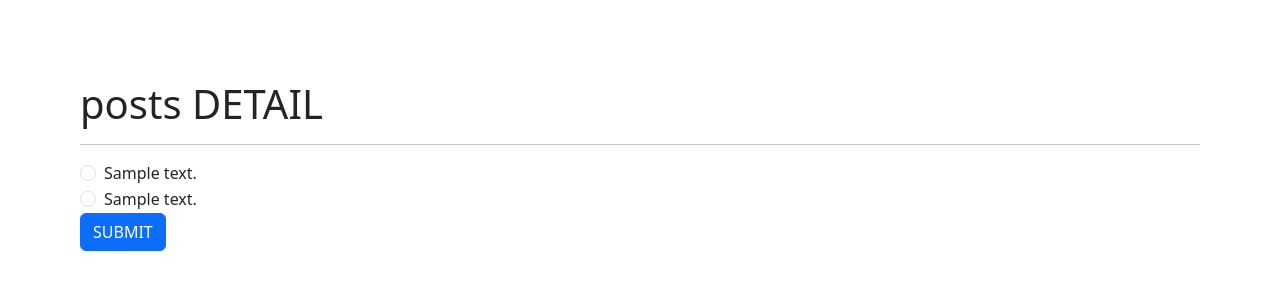
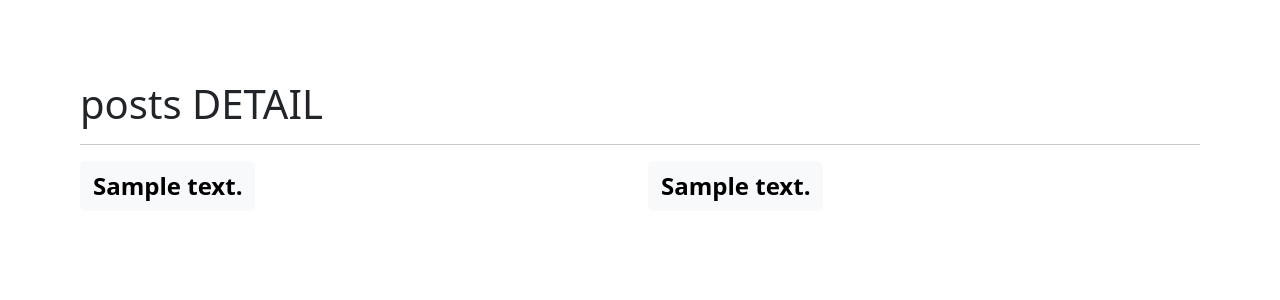
Before and after one commit to ssongnoss66/AprNineteenth, a Django app: page /posts/1 in a window 1280 px wide. Shown: the top 300 px of the page. Run offline with Django 3.2, Linux system fonts and the light colour scheme; tables that the repository leaves empty hold one stand-in row (values such as "Sample post"); some libraries are stand-ins or nearby versions.

Commit message:
0428 0054 posts fix

```diff
--- a/accounts/templates/accounts/login.html
+++ b/accounts/templates/accounts/login.html
@@ -19,6 +19,8 @@
     {{ field }}
   </div>
   {% endfor %}
-  <input type="submit" class="btn btn-primary">
+  <div class="d-grid gap-2 mb-2">
+    <input type="submit" class="btn btn-primary">
+  </div>
 </form>
 {% endblock content %}
--- a/posts/models.py
+++ b/posts/models.py
@@ -4,8 +4,8 @@ from django.conf import settings
 # Create your models here.
 class Post(models.Model):
     title = models.CharField(max_length=50)
-    select1_user = models.ManyToManyField(settings.AUTH_USER_MODEL, related_name='select1_user')
+    select1_users = models.ManyToManyField(settings.AUTH_USER_MODEL, related_name='select1_post')
     select1_content = models.CharField(max_length=50)
-    select2_user = models.ManyToManyField(settings.AUTH_USER_MODEL, related_name='select2_user')
+    select2_users = models.ManyToManyField(settings.AUTH_USER_MODEL, related_name='select2_post')
     select2_content = models.CharField(max_length=50)
     user = models.ForeignKey(settings.AUTH_USER_MODEL, on_delete=models.CASCADE)
--- a/posts/templates/posts/detail.html
+++ b/posts/templates/posts/detail.html
@@ -11,44 +11,57 @@
 {% block content %}
 <h1>posts DETAIL</h1>
 <hr>
+<div class="d-flex gap-3">
+  <div class="d-flex flex-column gap-3 w-100">
+    <form id="select-form1" data-post-id="{{ post.pk }}" data-post-content="{{ post.select1_content }}">
+      {% csrf_token %}
+      {% if user in post.select1_users.all %}
+        <input id="select1" type="submit" class="btn btn-light fw-bold fs-4" style="background-color: #d3d4d5;" value = "{{ post.select1_content }}">
+      {% else %}
+        <input id="select1" type="submit" class="btn btn-light fw-bold fs-4" value = "{{ post.select1_content }}">
+      {% endif %}
+    </form>
+  </div>
+  <div class="d-flex flex-column gap-3 w-100">
+    <form id="select-form2" data-post-id="{{ post.pk }}" data-post-content="{{ post.select2_content }}">
+      {% csrf_token %}
+      {% if user in post.select2_users.all %}
+        <input id="select2" type="submit" class="btn btn-light fw-bold fs-4" style="background-color: #d3d4d5;" value = "{{ post.select2_content }}">
+      {% else %}
+        <input id="select2" type="submit" class="btn btn-light fw-bold fs-4" value = "{{ post.select2_content }}">
+      {% endif %}
+    </form>
+  </div>
+</div>
+{% endblock content %}
+{% block script %}
+<script src="https://cdn.jsdelivr.net/npm/axios/dist/axios.min.js"></script>
+<script>
+  const form1 = document.querySelector('#select-form1')
+  const form2 = document.querySelector('#select-form2')
+  const csrftoken = document.querySelector('[name=csrfmiddlewaretoken]').value
+  form1.addEventListener('submit', function (event) {
+    event.preventDefault()
+    const postId = event.target.dataset.postId
+    const postContent = event.target.dataset.postContent
 
-<div>
-  <form id="select-form" data-post-id="{{ post.pk }}">
-    {% csrf_token %}
-    <div class="form-check">
-      <input class="form-check-input" type="radio" name="selectContent" data-post-str="{{ post.select1_Content }}">
-      <label class="form-check-label" for="selectContent1">
-        {{ post.select1_content }}
-      </label>
-    </div>
-    <div class="form-check">
-      <input class="form-check-input" type="radio" name="selectContent" id="selectContent2" data-post-str="{{ post.select2_Content }}">
-      <label class="form-check-label" for="selectContent2">
-        {{ post.select2_content }}
-      </label>
-    </div>
-    <input type="submit" value="SUBMIT" class="btn btn-primary">
-  </form>
-</div>
+    axios({
+      method: 'post',
+      url: `/posts/${postId}/answer/${postContent}/`,
+      headers: {'X-CSRFToken': csrftoken},
+    })
+  })
 
-<script>
- const form = document.querySelector('#select-form')
- const csrftoken = document.querySelector('[name=csrfmiddlewaretoken]').value
- form.addEventListener('submit', function (event) {
+  form2.addEventListener('submit', function (event) {
     event.preventDefault()
-    var radios = document.getElementsByName('selectContent');
-    for (var radio of radios) {
-        if (radio.checked) {
-            const postId = event.target.dataset.postId
-            const postStr = event.target.dataset.postStr
-            axios({
-                method: 'post',
-                url: '/posts/${postId}/answer/${postStr}',
-                headers: {'X-CSRFToken': csrftoken},
-            })
-        }
-    }
+    const postId = event.target.dataset.postId
+    const postContent = event.target.dataset.postContent
 
+    axios({
+      method: 'post',
+      url: `/posts/${postId}/answer/${postContent}/`,
+      headers: {'X-CSRFToken': csrftoken},
+    })
   })
 </script>
-{% endblock content %}
+{% endblock script %}
--- a/posts/views.py
+++ b/posts/views.py
@@ -34,15 +34,22 @@ def detail(request, post_pk):
     }
     return render(request, 'posts/detail.html', context)
 
+@login_required
 def answer(request, post_pk, answer):
-    post = Post.objects.get(pk=post_pk)
-    if answer == post.select1_content:
-        post.select1_user.add(request.user)
-        select = 'one'
-    else:
-        post.select2_user.add(request.user)
-        select = 'two'
-    context = {
-        'select': select,
-    }
-    return JsonResponse(context)
+    if request.method == "POST":
+        post = Post.objects.get(pk=post_pk)
+        user = request.user
+        if user in post.select1_users.all() or user in post.select2_users.all():
+            pass
+        else:
+            if answer == post.select1_content:
+                post.select1_users.add(user)
+                is_select = True
+            else:
+                post.select2_users.add(user)
+                is_select = False
+            context = {
+                'is_select': is_select,
+            }
+            return JsonResponse(context)
+    return redirect('posts:detail')
--- a/templates/base.html
+++ b/templates/base.html
@@ -11,7 +11,8 @@
   <body>
     {% block content %}
     {% endblock content %}
+    {% block script %}
+    {% endblock script %}
     <script src="https://cdn.jsdelivr.net/npm/bootstrap@5.3.0-alpha1/dist/js/bootstrap.bundle.min.js" integrity="sha384-w76AqPfDkMBDXo30jS1Sgez6pr3x5MlQ1ZAGC+nuZB+EYdgRZgiwxhTBTkF7CXvN" crossorigin="anonymous"></script>
-    <script src="https://cdn.jsdelivr.net/npm/axios/dist/axios.min.js"></script>
   </body>
 </html>
```
Also changed, not shown: accounts/migrations/0001_initial.py, posts/migrations/0001_initial.py.
